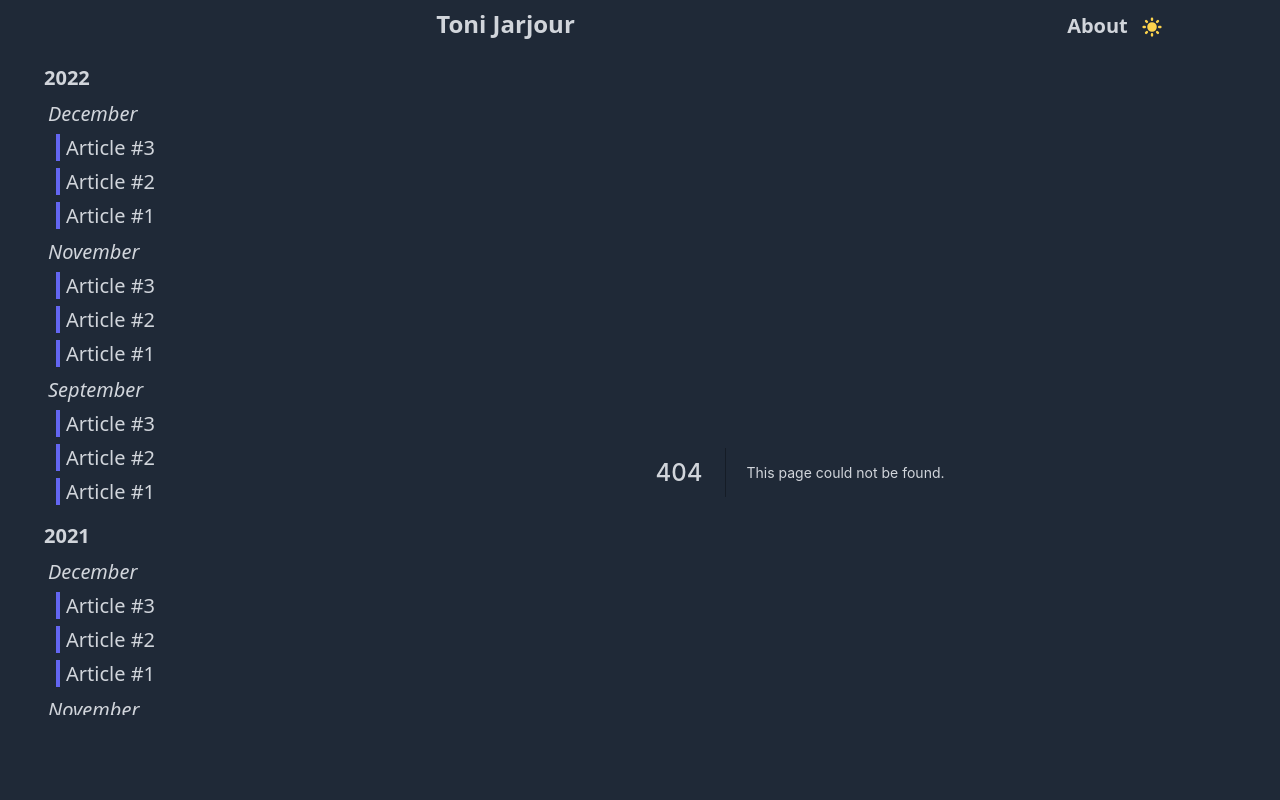
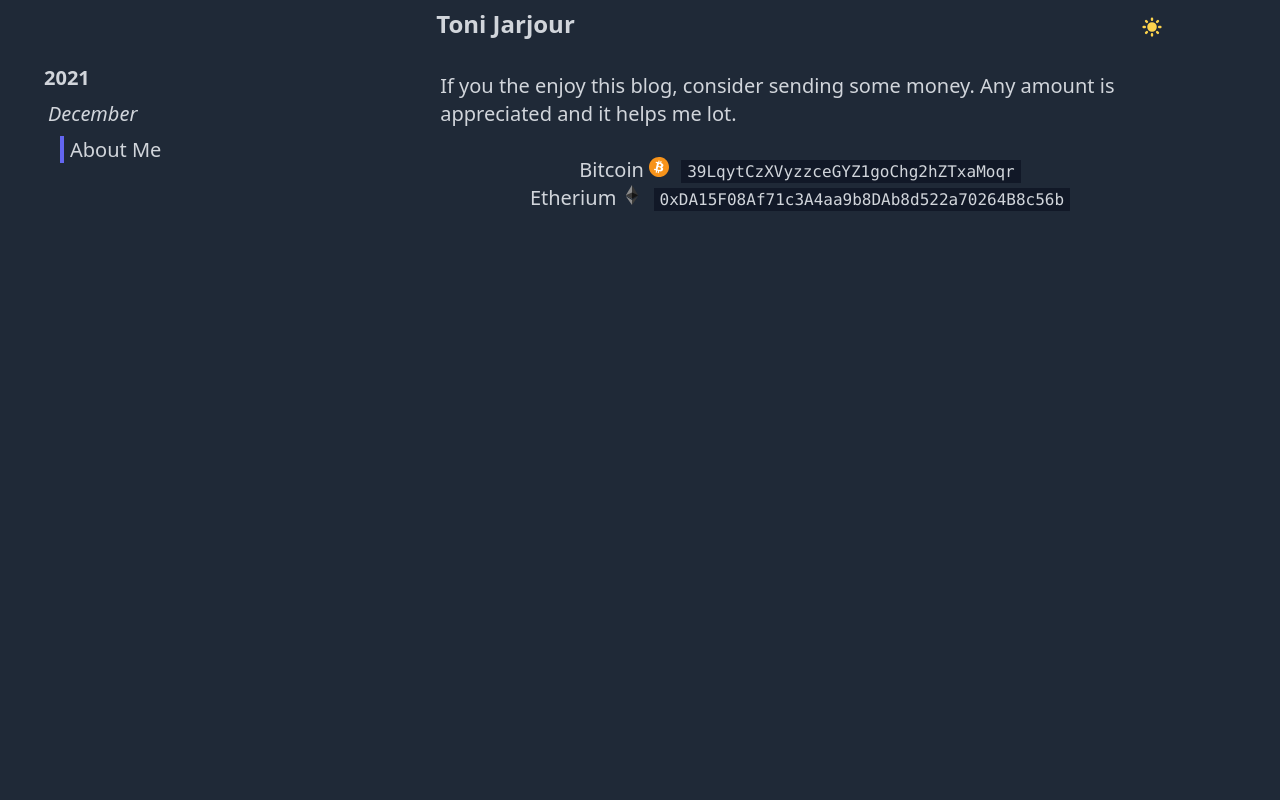
Before and after one commit to tonijarjour/website, a Next.js app: page /donate in a window 1280 px wide. Before the commit this address had no page. Shown: the top 800 px of the page. Built offline with nearby package versions, Linux system fonts and the light colour scheme.

Commit message:
save user dark/light mode, custom document, fix dark mode flash, donate page, expand footer, cleanup

```diff
--- a/components/footer.tsx
+++ b/components/footer.tsx
@@ -1,9 +1,20 @@
+import Link from "next/link";
 const Footer = () => {
   return (
     <footer className="text-center mt-20 pb-2">
-      <span className="text-lg">Made With Love</span>
+      <span className="text-lg space-x-3">
+        <Link href="/about">
+          <a>About</a>
+        </Link>
+        <Link href="/donate">
+          <a>Donate</a>
+        </Link>
+        <Link href="https://github.com/tonijarjour">
+          <a>Github</a>
+        </Link>
+      </span>
       <br />
-      <small>CC&nbsp;BY&nbsp;4.0</small>
+      <small>Made With Love - CC&nbsp;BY&nbsp;4.0</small>
     </footer>
   );
 };
--- a/components/header.tsx
+++ b/components/header.tsx
@@ -4,16 +4,24 @@ import Sun from "./icons/sun";
 import Moon from "./icons/moon";
 
 const Header = () => {
-  const [darkMode, setDarkMode] = useState(true);
   const [modeIcon, setModeIcon] = useState(<Sun />);
+  const [darkMode, setDarkMode] = useState(() => {
+    try {
+      const userMode = window.localStorage.getItem("darkMode");
+      return userMode ? JSON.parse(userMode) : true;
+    } catch (e) {
+      return true;
+    }
+  });
 
   useEffect(() => {
+    localStorage.setItem("darkMode", darkMode);
     document.querySelector("html")!.classList.toggle("dark", darkMode);
     setModeIcon(darkMode ? <Sun /> : <Moon />);
   }, [darkMode]);
 
   return (
-    <header className="sticky top-0 bg-white dark:bg-gray-800">
+    <header className="z-10 sticky top-0 bg-white dark:bg-gray-800">
       <nav
         className={
           "flex justify-between font-bold mx-auto max-w-prose p-2" +
@@ -23,13 +31,12 @@ const Header = () => {
           <a className="text-2xl">Toni Jarjour</a>
         </Link>
         <span className="space-x-3">
-          <Link href="/about">
-            <a>About</a>
-          </Link>
           <button
             className="text-indigo-500 dark:text-yellow-300 align-text-bottom"
             aria-label="dark light mode switch"
-            onClick={() => setDarkMode((prevDarkMode) => !prevDarkMode)}>
+            onClick={() =>
+              setDarkMode((prevDarkMode: boolean) => !prevDarkMode)
+            }>
             {modeIcon}
           </button>
         </span>
--- a/components/layout.tsx
+++ b/components/layout.tsx
@@ -17,10 +17,7 @@ type LayoutProps = {
 const Layout = ({ children }: LayoutProps) => {
   const [showSidebar, setShowSidebar] = useState(false);
   return (
-    <div
-      className={
-        "text-xl lg:flex text-gray-700 dark:bg-gray-800 dark:text-gray-300"
-      }>
+    <div className="lg:flex">
       <SidebarContext.Provider value={{ setShowSidebar: setShowSidebar }}>
         <Sidebar showSidebar={showSidebar} />
       </SidebarContext.Provider>
--- a/components/sidebar.tsx
+++ b/components/sidebar.tsx
@@ -6,55 +6,9 @@ const History = () => {
   return (
     <nav className="px-3">
       <ul>
-        <Year year="2022">
-          <Month month="December">
-            <Item path="/about" title="Article #3" />
-            <Item path="/about" title="Article #2" />
-            <Item path="/about" title="Article #1" />
-          </Month>
-          <Month month="November">
-            <Item path="/about" title="Article #3" />
-            <Item path="/about" title="Article #2" />
-            <Item path="/about" title="Article #1" />
-          </Month>
-          <Month month="September">
-            <Item path="/about" title="Article #3" />
-            <Item path="/about" title="Article #2" />
-            <Item path="/about" title="Article #1" />
-          </Month>
-        </Year>
         <Year year="2021">
           <Month month="December">
-            <Item path="/about" title="Article #3" />
-            <Item path="/about" title="Article #2" />
-            <Item path="/about" title="Article #1" />
-          </Month>
-          <Month month="November">
-            <Item path="/about" title="Article #3" />
-            <Item path="/about" title="Article #2" />
-            <Item path="/about" title="Article #1" />
-          </Month>
-          <Month month="September">
-            <Item path="/about" title="Article #3" />
-            <Item path="/about" title="Article #2" />
-            <Item path="/about" title="Article #1" />
-          </Month>
-        </Year>
-        <Year year="2021">
-          <Month month="December">
-            <Item path="/about" title="Article #3" />
-            <Item path="/about" title="Article #2" />
-            <Item path="/about" title="Article #1" />
-          </Month>
-          <Month month="November">
-            <Item path="/about" title="Article #3" />
-            <Item path="/about" title="Article #2" />
-            <Item path="/about" title="Article #1" />
-          </Month>
-          <Month month="September">
-            <Item path="/about" title="Article #3" />
-            <Item path="/about" title="Article #2" />
-            <Item path="/about" title="Article #1" />
+            <Item path="/about" title="About Me" />
           </Month>
         </Year>
       </ul>
@@ -73,8 +27,9 @@ const Year = ({ children, year }: YearProps) => {
     <li className="my-4">
       <button
         onClick={() => setExpand((prevExpand) => !prevExpand)}
-        className="font-bold">
+        className="font-bold w-full text-left">
         {year}
+        <span className="font-normal text-gray-500"> »</span>
       </button>
       <ul className="ml-1">{expand && children}</ul>
     </li>
@@ -92,8 +47,9 @@ const Month = ({ children, month }: MonthProps) => {
     <li className="my-2">
       <button
         onClick={() => setExpand((prevExpand) => !prevExpand)}
-        className="italic">
+        className="italic w-full text-left">
         {month}
+        <span className="not-italic text-gray-500"> »</span>
       </button>
       <ul className="ml-2">{expand && children}</ul>
     </li>
@@ -113,12 +69,16 @@ const Item = ({
 }: ItemProps) => {
   const { setShowSidebar } = useContext(SidebarContext);
   return (
-    <li className="my-1.5">
+    <li
+      className={
+        "my-1.5 dark:hover:bg-opacity-40 hover:bg-opacity-40" +
+        " hover:bg-indigo-100 dark:hover:bg-gray-700 px-1 py-0.5"
+      }>
       <Link href={path}>
-        <a
-          className={"border-l-4 px-1.5" + color}
-          onClick={() => setShowSidebar(false)}>
-          {title}
+        <a>
+          <div onClick={() => setShowSidebar(false)}>
+            <span className={"border-l-4 px-1.5" + color}>{title}</span>
+          </div>
         </a>
       </Link>
     </li>
@@ -134,7 +94,7 @@ const Sidebar = ({ showSidebar }: SidebarProps) => {
     <aside
       className={
         "lg:ml-auto lg:sticky lg:block fixed inset-0" +
-        " z-10 bg-white dark:bg-gray-800 w-5/6 max-w-xs" +
+        " z-20 bg-white dark:bg-gray-800 w-5/6 max-w-xs" +
         " overflow-y-auto h-screen" +
         (showSidebar ? "" : " hidden")
       }>
--- a/next.config.js
+++ b/next.config.js
@@ -1,8 +1,4 @@
 /** @type {import('next').NextConfig} */
 module.exports = {
   reactStrictMode: true,
-  i18n: {
-    locales: ["en-US"],
-    defaultLocale: "en-US",
-  },
 };
--- /dev/null
+++ b/pages/_document.tsx
@@ -0,0 +1,32 @@
+import Document, {
+  DocumentContext,
+  Html,
+  Head,
+  Main,
+  NextScript,
+} from "next/document";
+
+class MyDocument extends Document {
+  static async getInitialProps(ctx: DocumentContext) {
+    const initialProps = await Document.getInitialProps(ctx);
+    return initialProps;
+  }
+
+  render() {
+    return (
+      <Html lang="en-US" className="dark">
+        <Head />
+        <body
+          className={
+            "dark:bg-gray-800 text-xl font-sans text-gray-700" +
+            " dark:text-gray-300 subpixel-antialiased dark:antialiased"
+          }>
+          <Main />
+          <NextScript />
+        </body>
+      </Html>
+    );
+  }
+}
+
+export default MyDocument;
--- a/pages/about.tsx
+++ b/pages/about.tsx
@@ -14,6 +14,7 @@ const About = () => {
         />
         <link rel="icon" href="/favicon.ico" />
       </Head>
+      <h1 className="font-bold">About Me</h1>
       <p>
         Hello, my name is Toni. I like to create software that is simple and
         fast. My favorite language is Rust.
--- /dev/null
+++ b/pages/donate.tsx
@@ -0,0 +1,51 @@
+import Head from "next/head";
+import Image from "next/image";
+
+const Donate = () => {
+  return (
+    <article>
+      <Head>
+        <title>Donate - Toni Jarjour</title>
+        <meta
+          name="description"
+          content={
+            "If you the enjoy this blog, consider sending some money." +
+            " Any amount is appreciated and it helps me lot."
+          }
+        />
+        <link rel="icon" href="/favicon.ico" />
+      </Head>
+      <p>
+        If you the enjoy this blog, consider sending some money. Any amount is
+        appreciated and it helps me lot.
+      </p>
+      <br />
+      <div className="space-x-3 text-center">
+        Bitcoin&nbsp;
+        <Image
+          alt="bitcoin logo"
+          src="/bitcoin-btc-logo.svg"
+          height={20}
+          width={20}
+        />
+        <code className="px-1.5 py-0.5 bg-gray-100 dark:bg-gray-900 text-base">
+          39LqytCzXVyzzceGYZ1goChg2hZTxaMoqr
+        </code>
+      </div>
+      <div className="space-x-3 text-center">
+        Etherium&nbsp;
+        <Image
+          alt="ethereum logo"
+          src="/ethereum-eth-logo.svg"
+          height={20}
+          width={20}
+        />
+        <code className="px-1.5 py-0.5 bg-gray-100 dark:bg-gray-900 text-base">
+          0xDA15F08Af71c3A4aa9b8DAb8d522a70264B8c56b
+        </code>
+      </div>
+    </article>
+  );
+};
+
+export default Donate;
--- a/styles/globals.css
+++ b/styles/globals.css
@@ -1,6 +1,14 @@
 @tailwind base;
 @tailwind components;
 @tailwind utilities;
+
+button span.text-gray-500 {
+  visibility: hidden;
+}
+
+button:hover span.text-gray-500 {
+  visibility: visible;
+}
 
 ::-webkit-scrollbar {
   width: 10px;
```
Also changed, not shown: public/bitcoin-btc-logo.svg (added), public/ethereum-eth-logo.svg (added).
